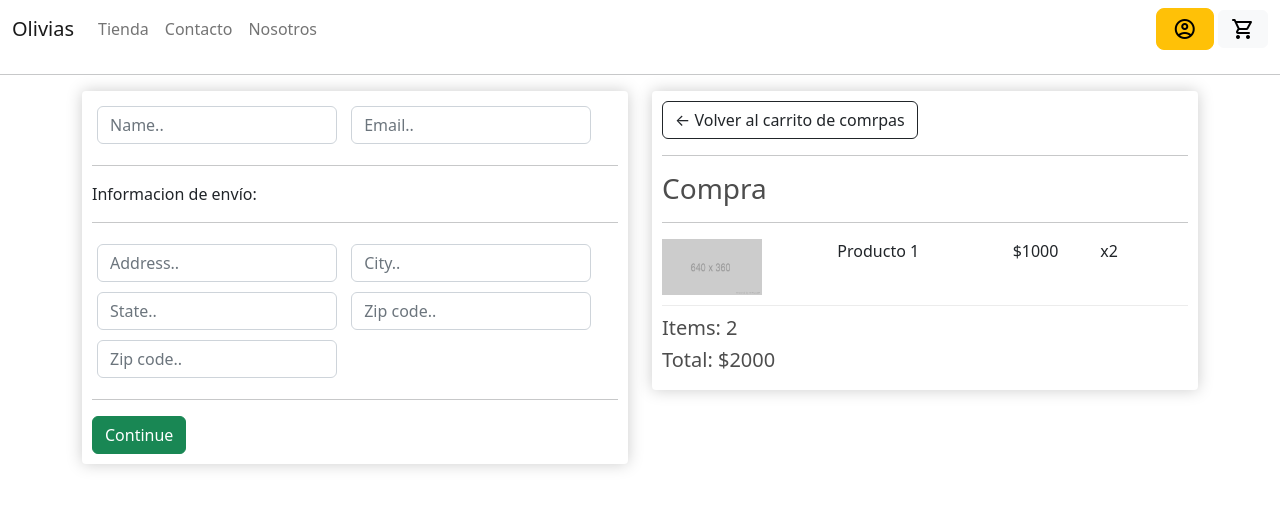
After one commit to JehuAravena/Portafolio-titulo-DUOC, a Django app: template Olivias/tienda/templates/tienda/venta.html in a window 1280 px wide. The commit adds this page. Shown: the top 508 px of the page. Run offline with Django 4.2, Linux system fonts and the light colour scheme; the template is opened without the code that fills it, so the values that code supplies are empty.

Commit message:
se completan las vistas de los html, la pag sigue siendo estatica

```diff
--- a/Olivias/static/css/estilos.css
+++ b/Olivias/static/css/estilos.css
@@ -1,3 +1,114 @@
-body{
-    background: #cab6ff;
+body {
+  background-color: hsl(0, 0%, 98%);
 }
+
+h1,
+h2,
+h3,
+h4,
+h5,
+h6 {
+  color: hsl(0, 0%, 30%);
+}
+
+.box-element {
+  box-shadow: hsl(0, 0%, 80%) 0 0 16px;
+  background-color: #fff;
+  border-radius: 4px;
+  padding: 10px;
+}
+
+.thumbnail {
+  width: 100%;
+  height: 200px;
+  -webkit-box-shadow: -1px -3px 5px -2px rgba(214, 214, 214, 1);
+  -moz-box-shadow: -1px -3px 5px -2px rgba(214, 214, 214, 1);
+  box-shadow: -1px -3px 5px -2px rgba(214, 214, 214, 1);
+}
+
+.product {
+  border-radius: 0 0 4px 4px;
+}
+
+.bg-dark {
+  background-color: #4f868c !important;
+}
+
+#cart-icon {
+  width: 25px;
+  display: inline-block;
+  margin-left: 15px;
+}
+
+#cart-total {
+  display: block;
+  text-align: center;
+  color: #fff;
+  background-color: red;
+  width: 20px;
+  height: 25px;
+  border-radius: 50%;
+  font-size: 14px;
+}
+
+.col-lg-4,
+.col-lg-6,
+.col-lg-8,
+.col-lg-12 {
+  margin-top: 10px;
+}
+
+.btn {
+  border-radius: 0;
+}
+
+.row-image {
+  width: 100px;
+}
+
+.form-field {
+  width: 250px;
+  display: inline-block;
+  padding: 5px;
+}
+
+.cart-row {
+  display: flex;
+  align-items: flex-stretch;
+  padding-bottom: 10px;
+  margin-bottom: 10px;
+  border-bottom: 1px solid #ececec;
+}
+
+.quantity {
+  display: inline-block;
+  font-weight: 700;
+  padding-right: 10px;
+}
+
+.chg-quantity {
+  width: 12px;
+  cursor: pointer;
+  display: block;
+  margin-top: 5px;
+  transition: 0.1s;
+}
+
+.chg-quantity:hover {
+  opacity: 0.6;
+}
+
+.hidden {
+  display: none !important;
+}
+
+hr {
+  color: #4f868c;
+  display: block;
+  margin-top: 0;
+  margin-bottom: 0.5em;
+  margin-left: auto;
+  margin-right: auto;
+  border-style: inset;
+  border-width: 1px;
+}
--- a/Olivias/tienda/templates/tienda/inicio.html
+++ b/Olivias/tienda/templates/tienda/inicio.html
@@ -1,32 +1,44 @@
-{% load static %}
 <!DOCTYPE html>
 <html lang="es-CL">
-
+  {% load static %}
   <head>
     <meta charset="UTF-8" />
     <meta http-equiv="X-UA-Compatible" content="IE=edge" />
     <meta name="viewport" content="width=device-width, initial-scale=1.0" />
-	<title>Inicio</title>
+    <title>Olivias Panadería & Pastelería Saludable</title>
 
     <!-- Carga CSS -->
     <link rel="stylesheet" href="{% static 'css/estilos.css' %}" />
+    <link rel="shortcut icon" href="{% static 'favicon.ico' %}" />
 
     <!-- Bootstrap -->
-	<link href="https://cdn.jsdelivr.net/npm/bootstrap@5.2.1/dist/css/bootstrap.min.css" rel="stylesheet"
-		integrity="sha384-iYQeCzEYFbKjA/T2uDLTpkwGzCiq6soy8tYaI1GyVh/UjpbCx/TYkiZhlZB6+fzT" crossorigin="anonymous" />
+    <link
+      href="https://cdn.jsdelivr.net/npm/bootstrap@5.2.1/dist/css/bootstrap.min.css"
+      rel="stylesheet"
+      integrity="sha384-iYQeCzEYFbKjA/T2uDLTpkwGzCiq6soy8tYaI1GyVh/UjpbCx/TYkiZhlZB6+fzT"
+      crossorigin="anonymous"
+    />
 
     <!-- Google icons -->
-	<link rel="stylesheet"
-		href="https://fonts.googleapis.com/css2?family=Material+Symbols+Rounded:opsz,wght,FILL,GRAD@20..48,100..700,0..1,-50..200" />
+    <link
+      rel="stylesheet"
+      href="https://fonts.googleapis.com/css2?family=Material+Symbols+Rounded:opsz,wght,FILL,GRAD@20..48,100..700,0..1,-50..200"
+    />
   </head>
 
   <body>
     <nav class="navbar navbar-expand-lg">
       <div class="container-fluid">
         <a class="navbar-brand" href="{% url 'inicio' %}">Olivias</a>
-			<button class="navbar-toggler" type="button" data-bs-toggle="collapse"
-				data-bs-target="#navbarSupportedContent" aria-controls="navbarSupportedContent" aria-expanded="false"
-				aria-label="Toggle navigation">
+        <button
+          class="navbar-toggler"
+          type="button"
+          data-bs-toggle="collapse"
+          data-bs-target="#navbarSupportedContent"
+          aria-controls="navbarSupportedContent"
+          aria-expanded="false"
+          aria-label="Toggle navigation"
+        >
           <span class="navbar-toggler-icon"></span>
         </button>
         <div class="collapse navbar-collapse" id="navbarSupportedContent">
@@ -41,16 +53,18 @@
               <a class="nav-link" href="{% url 'nosotros' %}">Nosotros</a>
             </li>
           </ul>
-				<div>
-					<form class="container-fluid justify-content-start">
-						<a class="material-symbols-rounded btn btn-warning btn-lg" href="{% url 'login' %}">
-							account_circle
-						</a>
-					</form>
+          <div class="form-inline my-2 my-lg-0">
+            <a
+              href="{% url 'login' %}"
+              class="material-symbols-rounded btn btn-warning btn-lg"
+              >account_circle</a
+            >
+            <a
+              href="{% url 'carrito' %}"
+              class="material-symbols-rounded btn btn-light"
+              >shopping_cart</a
+            >
           </div>
-				<a class="material-symbols-rounded btn btn-light " href="{% url 'carrito' %}">
-					shopping_cart
-				</a>
         </div>
       </div>
     </nav>
@@ -63,9 +77,10 @@
     </div>
 
     <!-- JavaScript Bundle with Popper -->
-	<script src="https://cdn.jsdelivr.net/npm/bootstrap@5.2.1/dist/js/bootstrap.bundle.min.js"
+    <script
+      src="https://cdn.jsdelivr.net/npm/bootstrap@5.2.1/dist/js/bootstrap.bundle.min.js"
       integrity="sha384-u1OknCvxWvY5kfmNBILK2hRnQC3Pr17a+RTT6rIHI7NnikvbZlHgTPOOmMi466C8"
-		crossorigin="anonymous"></script>
+      crossorigin="anonymous"
+    ></script>
   </body>
-
 </html>
--- /dev/null
+++ b/Olivias/tienda/templates/tienda/venta.html
@@ -0,0 +1,112 @@
+{% extends 'tienda/inicio.html' %} {% load static %} {% block content %}
+
+<div class="row">
+  <div class="col-lg-6">
+    <div class="box-element" id="form-wrapper">
+      <form id="form">
+        <div id="user-info">
+          <div class="form-field">
+            <input
+              required
+              class="form-control"
+              type="text"
+              name="name"
+              placeholder="Name.."
+            />
+          </div>
+          <div class="form-field">
+            <input
+              required
+              class="form-control"
+              type="email"
+              name="email"
+              placeholder="Email.."
+            />
+          </div>
+        </div>
+
+        <div id="shipping-info">
+          <hr />
+          <p>Informacion de envío:</p>
+          <hr />
+          <div class="form-field">
+            <input
+              class="form-control"
+              type="text"
+              name="address"
+              placeholder="Address.."
+            />
+          </div>
+          <div class="form-field">
+            <input
+              class="form-control"
+              type="text"
+              name="city"
+              placeholder="City.."
+            />
+          </div>
+          <div class="form-field">
+            <input
+              class="form-control"
+              type="text"
+              name="state"
+              placeholder="State.."
+            />
+          </div>
+          <div class="form-field">
+            <input
+              class="form-control"
+              type="text"
+              name="zipcode"
+              placeholder="Zip code.."
+            />
+          </div>
+          <div class="form-field">
+            <input
+              class="form-control"
+              type="text"
+              name="country"
+              placeholder="Zip code.."
+            />
+          </div>
+        </div>
+
+        <hr />
+        <input
+          id="form-button"
+          class="btn btn-success btn-block"
+          type="submit"
+          value="Continue"
+        />
+      </form>
+    </div>
+
+    <br />
+    <div class="box-element hidden" id="payment-info">
+      <small>Metodos de pago</small>
+    </div>
+  </div>
+
+  <div class="col-lg-6">
+    <div class="box-element">
+      <a class="btn btn-outline-dark" href="{% url 'carrito' %}"
+        >&#x2190; Volver al carrito de comrpas</a
+      >
+      <hr />
+      <h3>Compra</h3>
+      <hr />
+      <div class="cart-row">
+        <div style="flex: 2">
+          <img class="row-image" src="{% static 'placeholder.png' %}" />
+        </div>
+        <div style="flex: 2"><p>Producto 1</p></div>
+        <div style="flex: 1"><p>$1000</p></div>
+        <div style="flex: 1"><p>x2</p></div>
+      </div>
+      <h5>Items: 2</h5>
+      <h5>Total: $2000</h5>
+    </div>
+  </div>
+</div>
+
+{% endblock content%}
--- a/Olivias/tienda/urls.py
+++ b/Olivias/tienda/urls.py
@@ -8,4 +8,5 @@ urlpatterns = [
     path('tienda/', views.tienda, name='tienda'),
     path('login/', views.login, name='login'),
     path('carrito/', views.carrito, name='carrito'),
+    path('venta/', views.venta, name='venta'),
 ]
--- a/Olivias/tienda/views.py
+++ b/Olivias/tienda/views.py
@@ -19,3 +19,6 @@ def login(request):
 
 def carrito(request):
     return render(request, 'tienda/carrito.html')
+
+def venta(request):
+    return render(request, 'tienda/venta.html')
```
Also changed, not shown: Olivias/tienda/templates/tienda/carrito.html (+62 -15 lines), Olivias/tienda/templates/tienda/tienda.html (+36 -17 lines), Olivias/static/favicon.ico (added), Olivias/static/favicon.png (added), Olivias/static/placeholder.png (added). Lines whose indentation alone changed are shown as unchanged.
